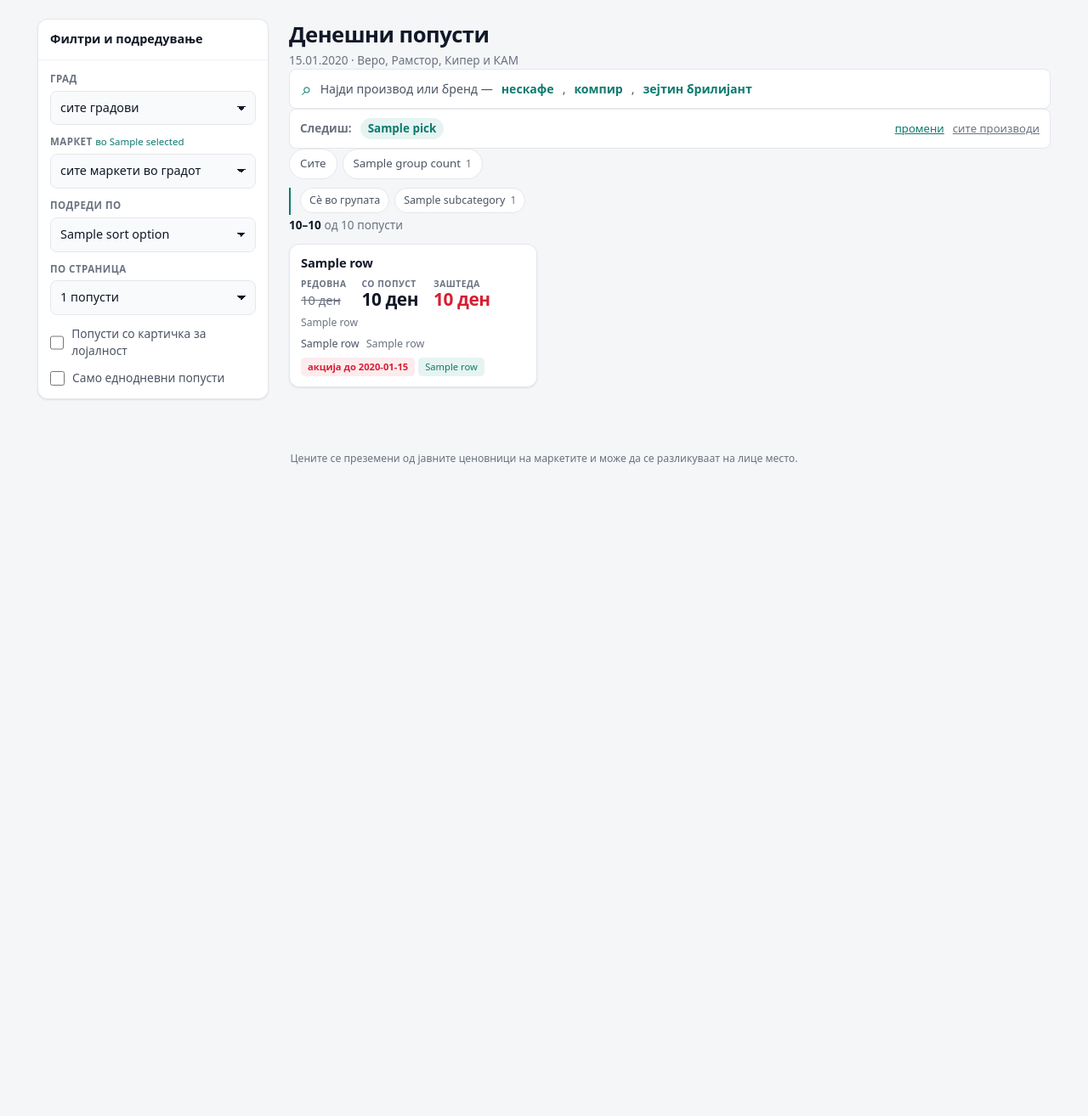
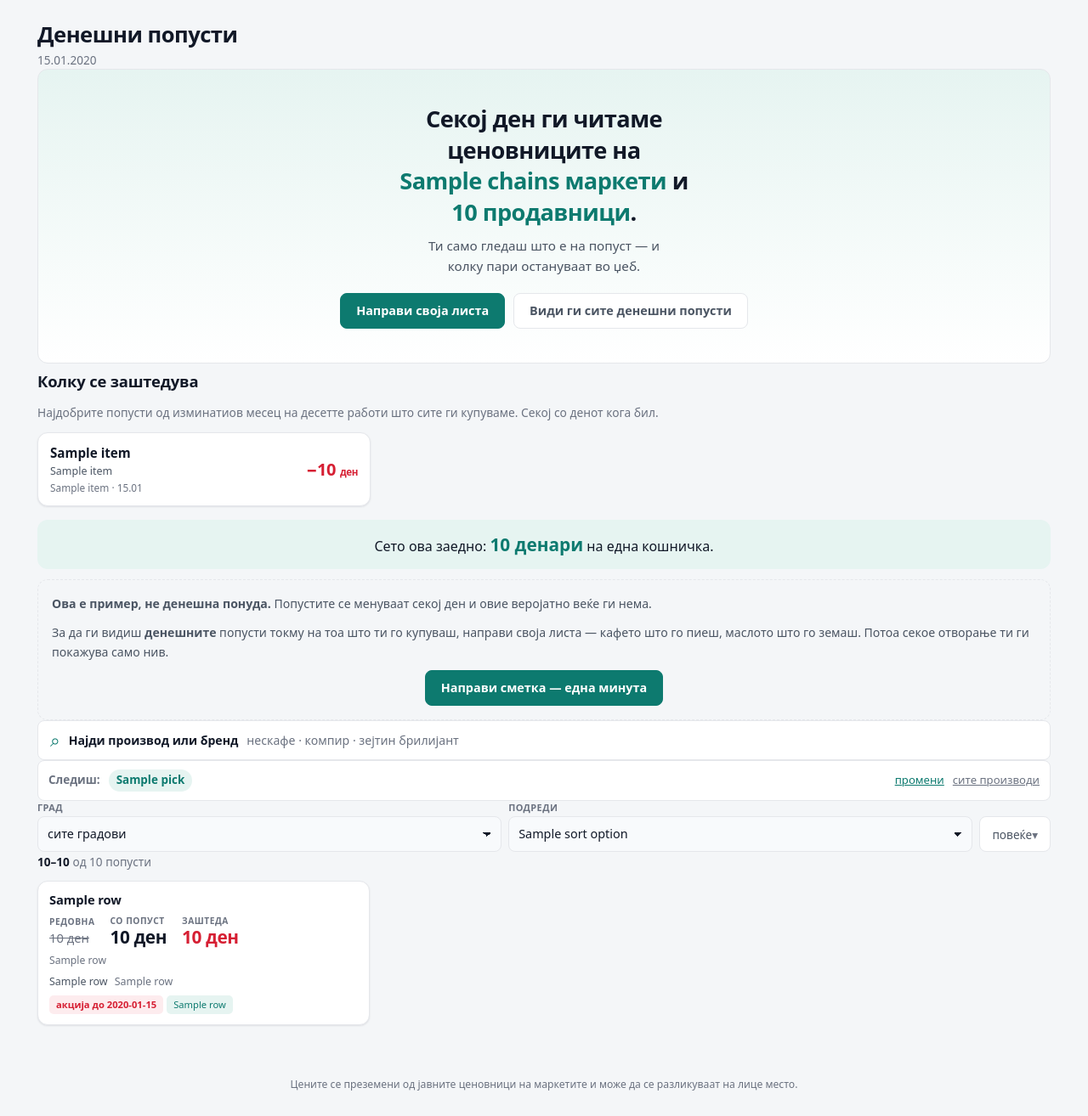
Before and after one commit to Darkosp/Marketcheker, a FastAPI app: template backend/app/web/templates/index.html in a window 1280 px wide. Shown: the part 47-1361 px from the top of the page at 85% size. Before the commit the page ends 594 px from the top, so only its background shows below. Run offline with FastAPI, Linux system fonts and the light colour scheme; the template is opened without the code that fills it: most values are stand-ins (such as "Sample title", 1, 10 or a date in 2020); parts of the project's set-up code (start-up, migrations or seed data) failed here and were passed over.

Commit message:
Flatten the screen and give visitors a reason to stay
The main page had a sidebar with six controls open at once and two rows of
category buttons above the list - too much for someone who just wants to see
what is on sale. It is now a title, a search line, what you follow, one bar
with city and sort, and the results. Everything that changes rarely sits
behind "повеќе", and the category buttons appear only when nothing is
selected, since a list already narrows the view.

A visitor with no account and no list now lands on what the app is for: we
read 7 chains and 343 shops every day, here is what that was worth. Ten
everyday things - cooking oil, cheese, milk, coffee, bread, eggs, detergent -
with the best discount each had in the last month and the day it was seen.
Together, 2,235 denars on one basket.

The examples are the best of the month, not today's, because today the oil
may have no discount at all and the page still has to show something. That
is said plainly on the page: showing old prices as if they were current
loses the person once and for all.

Two of the picks were wrong on the first try and the data said so: "Леб" as
a whole category matched a toaster that had been filed under bread, and
"јајца" without a category matched pasta made with eggs. Both now require
the word in the name.

Co-Authored-By: Claude Opus 5 <noreply@anthropic.com>

```diff
--- a/backend/app/web/static/app.css
+++ b/backend/app/web/static/app.css
@@ -108,8 +108,11 @@ a { color: var(--accent); text-decoration-thickness: 1px; }
 .brand-name strong { font-weight: 800; letter-spacing: -0.02em; }
 .brand-name { font-weight: 500; }
 
-@media (max-width: 420px) {
-  .brand-name { font-size: 0.95rem; }
+@media (max-width: 520px) {
+  .brand-name { font-size: 0.9rem; }
+  .brand-name strong { display: block; line-height: 1.1; }
+  .topnav { gap: 10px; }
+  .topnav a, .topnav-out button { font-size: 0.78rem; }
 }
 
 .topnav { display: flex; gap: 14px; }
@@ -539,22 +542,8 @@ select:focus-visible,
 @media (min-width: 960px) {
   :root { --gutter: 24px; }
 
-  .layout {
-    grid-template-columns: 272px minmax(0, 1fr);
-    align-items: start;
-    gap: 24px;
-    padding-top: 22px;
-  }
-
-  .sidebar { position: sticky; top: 68px; }
-
-  /* На компјутер филтрите се секогаш отворени - има место. */
-  .panel-head { cursor: default; }
-  .panel-caret { display: none; }
-  .panel-body { display: grid !important; }
-
+  .layout { padding-top: 22px; }
   .content { min-width: 0; }
-
   .page-head h1 { font-size: 1.6rem; }
 }
 
@@ -1145,5 +1134,203 @@ select:focus-visible,
 }
 
 .find-open:hover { border-color: var(--accent); color: var(--text); }
-.find-open strong { color: var(--accent); font-weight: 600; }
 .find-open-icon { flex: none; font-size: 1.3rem; line-height: 1; color: var(--accent); }
+.find-open-text { font-weight: 600; color: var(--text); }
+
+/* Примерите се корисни, но на тесен екран го кршат редот на четири линии. */
+.find-open-eg { display: none; color: var(--muted); }
+
+@media (min-width: 520px) {
+  .find-open-eg { display: inline; }
+}
+
+
+/* ======================= лента со филтри ======================= */
+/* Видливо е само тоа што се менува често. Сè друго е зад „повеќе":
+   поранешната странична колона држеше шест контроли отворени одеднаш. */
+.bar {
+  display: flex;
+  flex-wrap: wrap;
+  align-items: flex-end;
+  gap: 8px;
+}
+
+.bar-field { display: grid; gap: 3px; flex: 1 1 140px; min-width: 0; }
+
+.bar-label {
+  font-size: 0.68rem;
+  font-weight: 600;
+  letter-spacing: 0.04em;
+  text-transform: uppercase;
+  color: var(--muted);
+}
+
+.bar select { min-height: 42px; }
+
+.bar-more { flex: none; }
+
+.bar-more > summary {
+  display: flex;
+  align-items: center;
+  min-height: 42px;
+  padding: 0 14px;
+  font-size: 0.85rem;
+  color: var(--text-soft);
+  list-style: none;
+  cursor: pointer;
+  background: var(--surface);
+  border: 1px solid var(--line);
+  border-radius: var(--radius-sm);
+}
+
+.bar-more > summary::-webkit-details-marker { display: none; }
+.bar-more > summary::after { content: " ▾"; color: var(--muted); }
+.bar-more[open] > summary::after { content: " ▴"; }
+.bar-more > summary:hover { border-color: var(--accent); color: var(--accent); }
+
+.bar-more-body {
+  display: grid;
+  gap: 12px;
+  width: 100%;
+  margin-top: 8px;
+  padding: 14px;
+  background: var(--surface);
+  border: 1px solid var(--line);
+  border-radius: var(--radius);
+}
+
+@media (min-width: 640px) {
+  .bar-more { position: relative; }
+  .bar-more[open] { flex: 1 1 100%; }
+  .bar-more-body { grid-template-columns: repeat(2, minmax(0, 1fr)); }
+}
+
+
+/* ======================= почетна за посетител ======================= */
+.hero {
+  padding: 28px 20px;
+  text-align: center;
+  background: linear-gradient(180deg, var(--accent-soft), var(--surface));
+  border: 1px solid var(--line);
+  border-radius: var(--radius);
+}
+
+.hero-title {
+  margin: 0 auto 8px;
+  max-width: 24ch;
+  font-size: 1.35rem;
+  font-weight: 650;
+  line-height: 1.35;
+  letter-spacing: -0.02em;
+}
+
+.hero-title strong { color: var(--accent); font-weight: 750; white-space: nowrap; }
+
+.hero-sub {
+  margin: 0 auto;
+  max-width: 34ch;
+  font-size: 0.95rem;
+  line-height: 1.6;
+  color: var(--text-soft);
+}
+
+.hero-actions {
+  display: flex;
+  flex-wrap: wrap;
+  gap: 10px;
+  justify-content: center;
+  margin: 20px 0 0;
+}
+
+/* ---- колку се заштедува ---- */
+.saves { display: grid; gap: 12px; }
+
+.saves-title {
+  margin: 8px 0 0;
+  font-size: 1.15rem;
+  font-weight: 650;
+  letter-spacing: -0.01em;
+}
+
+.saves-note { margin: 0; font-size: 0.86rem; line-height: 1.6; color: var(--muted); }
+
+.saves-list {
+  display: grid;
+  gap: 8px;
+  margin: 0;
+  padding: 0;
+  list-style: none;
+}
+
+.save {
+  display: grid;
+  grid-template-columns: 1fr auto;
+  gap: 2px 12px;
+  padding: 12px 14px;
+  background: var(--surface);
+  border: 1px solid var(--line);
+  border-radius: var(--radius);
+  box-shadow: var(--shadow);
+}
+
+.save-what { font-size: 0.95rem; font-weight: 650; }
+
+.save-much {
+  grid-row: span 3;
+  align-self: center;
+  font-size: 1.25rem;
+  font-weight: 700;
+  color: var(--sale);
+  font-variant-numeric: tabular-nums;
+  letter-spacing: -0.02em;
+  white-space: nowrap;
+}
+
+.save-much small { font-size: 0.58em; font-weight: 600; }
+
+.save-which {
+  font-size: 0.78rem;
+  line-height: 1.45;
+  color: var(--text-soft);
+  overflow: hidden;
+  text-overflow: ellipsis;
+  display: -webkit-box;
+  -webkit-line-clamp: 1;
+  -webkit-box-orient: vertical;
+}
+
+.save-when { font-size: 0.74rem; color: var(--muted); }
+
+.saves-total {
+  margin: 4px 0 0;
+  padding: 14px;
+  font-size: 1rem;
+  text-align: center;
+  background: var(--accent-soft);
+  border-radius: var(--radius);
+}
+
+.saves-total strong {
+  font-size: 1.3rem;
+  color: var(--accent);
+  font-variant-numeric: tabular-nums;
+}
+
+.saves-truth {
+  padding: 16px;
+  border: 1px dashed var(--line);
+  border-radius: var(--radius);
+}
+
+.saves-truth p { margin: 0 0 10px; font-size: 0.88rem; line-height: 1.65; color: var(--text-soft); }
+.saves-truth p:last-child { margin-bottom: 0; }
+
+@media (min-width: 640px) {
+  .hero { padding: 40px 24px; }
+  .hero-title { font-size: 1.7rem; }
+  .saves-list { grid-template-columns: repeat(2, minmax(0, 1fr)); }
+}
+
+@media (min-width: 1040px) {
+  .saves-list { grid-template-columns: repeat(3, minmax(0, 1fr)); }
+}
--- a/backend/app/web/templates/index.html
+++ b/backend/app/web/templates/index.html
@@ -1,7 +1,19 @@
 {% extends "base.html" %}
 
+{# Денешните попусти.
+
+   Распоредот е намерно плиток: наслов, пребарување, што следиш, една лента
+   со филтри, резултати. Поранешната верзија имаше странична колона со шест
+   контроли отворени одеднаш и два реда копчиња над списокот - премногу за
+   човек што само сака да види што е на попуст.
+
+   Сега е видливо само тоа што се менува често (град и подредување); сè
+   друго е зад „повеќе". Копчињата за категории се појавуваат само кога
+   НЕМА избрана листа - кој си избрал што следи, веќе го стеснил списокот и
+   не му требаат. #}
+
 {% block body %}
-<form class="layout"
+<form class="layout layout-single"
       hx-get="/"
       hx-target="#rezultati"
       hx-trigger="change, submit"
@@ -16,31 +28,43 @@
      Инаку страничењето ја губи: копчето за „следна" не носи grupa. #}
   <input type="hidden" name="grupa" id="grupa" value="{{ selected.grupa }}">
 
-  <!-- ===================== странична лента ===================== -->
-  <aside class="sidebar">
-    <details class="panel">
-      <summary class="panel-head">
-        <span class="panel-title">Филтри и подредување</span>
-        <span class="panel-caret" aria-hidden="true"></span>
-      </summary>
+  <main class="content">
 
-      <div class="panel-body">
-        <label class="field">
-          <span class="field-label">Град</span>
+    <section class="page-head">
+      <h1>Денешни попусти</h1>
+      {% if is_stale %}
+        <p class="notice">
+          За {{ today.strftime("%d.%m.%Y") }} сè уште нема податоци — прикажано е
+          последното читање од <strong>{{ run_date.strftime("%d.%m.%Y") }}</strong>.
+          <a href="/sostojba">Зошто?</a>
+        </p>
+      {% else %}
+        <p class="subtitle">{{ run_date.strftime("%d.%m.%Y") }}</p>
+      {% endif %}
+    </section>
+
+    {% if highlights is defined %}
+      {% include "partials/landing.html" %}
+    {% endif %}
+
+    {% include "partials/selection_bar.html" %}
+
+    <!-- ===================== лента со филтри ===================== -->
+    <div class="bar">
+      <label class="bar-field">
+        <span class="bar-label">Град</span>
         <select name="grad">
           <option value="">сите градови</option>
           {% for slug, name, store_count in cities %}
             <option value="{{ slug }}" {% if selected.grad == slug %}selected{% endif %}>
-                {{ name }} ({{ store_count }})
+              {{ name }}
             </option>
           {% endfor %}
         </select>
       </label>
 
-        {% include "partials/store_field.html" %}
-
-        <label class="field">
-          <span class="field-label">Подреди по</span>
+      <label class="bar-field">
+        <span class="bar-label">Подреди</span>
         <select name="sortiraj">
           {% for value, label in sort_options %}
             <option value="{{ value }}" {% if selected.sortiraj == value %}selected{% endif %}>
@@ -50,12 +74,19 @@
         </select>
       </label>
 
+      {# Сè што се менува ретко е затворено. Отворањето е еден клик, а
+         затворено не одзема внимание. #}
+      <details class="bar-more">
+        <summary>повеќе</summary>
+        <div class="bar-more-body">
+          {% include "partials/store_field.html" %}
+
           <label class="field">
             <span class="field-label">По страница</span>
             <select name="po_strana">
               {% for size in page_sizes %}
                 <option value="{{ size }}" {% if selected.po_strana == size %}selected{% endif %}>
-                {{ size }} попусти
+                  {{ size }}
                 </option>
               {% endfor %}
             </select>
@@ -80,26 +111,8 @@
           </label>
         </div>
       </details>
-  </aside>
+    </div>
 
-  <!-- ===================== резултати ===================== -->
-  <main class="content">
-    <section class="page-head">
-      <h1>Денешни попусти</h1>
-      {% if is_stale %}
-        <p class="notice">
-          За {{ today.strftime("%d.%m.%Y") }} сè уште нема податоци — прикажано е
-          последното читање од <strong>{{ run_date.strftime("%d.%m.%Y") }}</strong>.
-          <a href="/sostojba">Зошто?</a>
-        </p>
-      {% else %}
-        <p class="subtitle">
-          {{ run_date.strftime("%d.%m.%Y") }} · Веро, Рамстор, Кипер и КАМ
-        </p>
-      {% endif %}
-    </section>
-
-    {% include "partials/selection_bar.html" %}
     {% include "partials/chips.html" %}
 
     <div id="rezultati">
@@ -109,14 +122,6 @@
 </form>
 
 <script>
-  // На поширок екран има место, па филтрите стојат отворени. На телефон
-  // се преклопуваат. <details> сам по себе не знае за ширина.
-  const panel = document.querySelector(".panel");
-  const wide = window.matchMedia("(min-width: 960px)");
-  const syncPanel = () => { if (panel) panel.open = wide.matches; };
-  syncPanel();
-  wide.addEventListener("change", syncPanel);
-
   // Копчињата ги поставуваат скриените полиња пред праќање.
   document.addEventListener("click", (event) => {
     const button = event.target.closest("[data-strana], [data-grupa]");
@@ -134,7 +139,7 @@
 
   // Промена на филтер секогаш враќа на прва страница.
   document.addEventListener("change", (event) => {
-    if (!event.target.closest(".panel-body, .chips")) return;
+    if (!event.target.closest(".bar, .chips")) return;
     const strana = document.getElementById("strana");
     if (strana) strana.value = "1";
 
--- a/backend/app/web/templates/izbor.html
+++ b/backend/app/web/templates/izbor.html
@@ -24,8 +24,8 @@
 
     <a class="find-open" href="/najdi{% if selected.grad %}?grad={{ selected.grad }}{% endif %}">
       <span class="find-open-icon" aria-hidden="true">⌕</span>
-      Знаеш што бараш? Напиши го — <strong>нескафе</strong>,
-      <strong>компир</strong>, <strong>зејтин брилијант</strong>
+      <span class="find-open-text">Напиши што бараш</span>
+      <span class="find-open-eg">нескафе · компир · зејтин брилијант</span>
     </a>
 
     {# ===================== твојата листа ===================== #}
--- a/backend/app/web/templates/partials/chips.html
+++ b/backend/app/web/templates/partials/chips.html
@@ -3,10 +3,10 @@
    При HTMX барање се враќаат и одделно (out-of-band), за да означеното се
    освежи иако се менува само списокот со резултати. #}
 <div id="kategorii" class="chip-rail"{% if oob %} hx-swap-oob="true"{% endif %}>
-  {# Кога изборот останал без попусти, страницата е празна по барање на
-     корисникот - копчињата со нули не се прикажуваат. Самиот сад остава
-     за да HTMX има што да замени при следното барање. #}
-  {% if not empty_selection %}
+  {# Копчињата служат за прелистување кога се гледа СÈ. Кој си избрал што
+     следи, веќе го стеснил списокот - тогаш се само шум.
+     Садот останува за да HTMX има што да замени при следното барање. #}
+  {% if not empty_selection and not chosen %}
   <div class="chips" role="group" aria-label="Групи">
     <button type="submit" data-grupa="" data-strana="1"
             class="chip {% if not selected.grupa %}chip-on{% endif %}">
--- /dev/null
+++ b/backend/app/web/templates/partials/landing.html
@@ -0,0 +1,68 @@
+{# Првото нешто што го гледа човек без сметка.
+
+   Список од шест илјади попусти не му кажува ништо. Бројка што ја
+   препознава - колку чини маслото, колку детергентот - кажува.
+
+   Примерите се НАЈДОБРИТЕ од последниот месец, не денешните, и секој го
+   носи датумот на кој бил. Денес маслото можеби нема попуст, а примерот
+   мора да постои секој ден. Тоа е кажано отворено: страница што прикажува
+   стари цени како денешни го губи човекот еднаш засекогаш. #}
+
+<section class="hero">
+  <h2 class="hero-title">
+    Секој ден ги читаме ценовниците на
+    <strong>{{ scale.chains }} маркети</strong> и
+    <strong>{{ scale.stores|broj }} продавници</strong>.
+  </h2>
+  <p class="hero-sub">
+    Ти само гледаш што е на попуст — и колку пари остануваат во џеб.
+  </p>
+  <p class="hero-actions">
+    <a class="btn" href="/registracija">Направи своја листа</a>
+    <a class="btn btn-ghost" href="#rezultati">Види ги сите денешни попусти</a>
+  </p>
+</section>
+
+{% if highlights %}
+  <section class="saves">
+    <h2 class="saves-title">Колку се заштедува</h2>
+    <p class="saves-note">
+      Најдобрите попусти од изминатиов месец на десетте работи што сите ги
+      купуваме. Секој со денот кога бил.
+    </p>
+
+    <ul class="saves-list">
+      {% for item in highlights %}
+        <li class="save">
+          <span class="save-what">{{ item.label }}</span>
+          <span class="save-much">−{{ item.savings|round(0, "floor")|int }} <small>ден</small></span>
+          <span class="save-which">{{ item.product_name }}</span>
+          <span class="save-when">
+            {{ item.chain_name }} · {{ item.seen_on.strftime("%d.%m") }}
+          </span>
+        </li>
+      {% endfor %}
+    </ul>
+
+    <p class="saves-total">
+      Сето ова заедно:
+      <strong>{{ highlight_total|round(0, "floor")|int|broj }} денари</strong>
+      на една кошничка.
+    </p>
+
+    <div class="saves-truth">
+      <p>
+        <strong>Ова е пример, не денешна понуда.</strong> Попустите се
+        менуваат секој ден и овие веројатно веќе ги нема.
+      </p>
+      <p>
+        За да ги видиш <strong>денешните</strong> попусти токму на тоа што ти
+        го купуваш, направи своја листа — кафето што го пиеш, маслото што го
+        земаш. Потоа секое отворање ти ги покажува само нив.
+      </p>
+      <p class="hero-actions">
+        <a class="btn" href="/registracija">Направи сметка — една минута</a>
+      </p>
+    </div>
+  </section>
+{% endif %}
--- a/backend/app/web/templates/partials/selection_bar.html
+++ b/backend/app/web/templates/partials/selection_bar.html
@@ -13,8 +13,8 @@
    нивоа. Формуларот е ОДДЕЛЕН од филтрите - своја акција, свој метод. #}
 <a class="find-open" href="/najdi{% if selected.grad %}?grad={{ selected.grad }}{% endif %}">
   <span class="find-open-icon" aria-hidden="true">⌕</span>
-  Најди производ или бренд — <strong>нескафе</strong>, <strong>компир</strong>,
-  <strong>зејтин брилијант</strong>
+  <span class="find-open-text">Најди производ или бренд</span>
+  <span class="find-open-eg">нескафе · компир · зејтин брилијант</span>
 </a>
 
 <div class="picked">
```
Also changed, not shown: backend/app/api/routes/pages.py (+15 -1 lines), backend/app/services/highlights.py (added, +167 -0 lines), backend/tests/test_pages.py (+45 -0 lines). Lines whose indentation alone changed are shown as unchanged.
